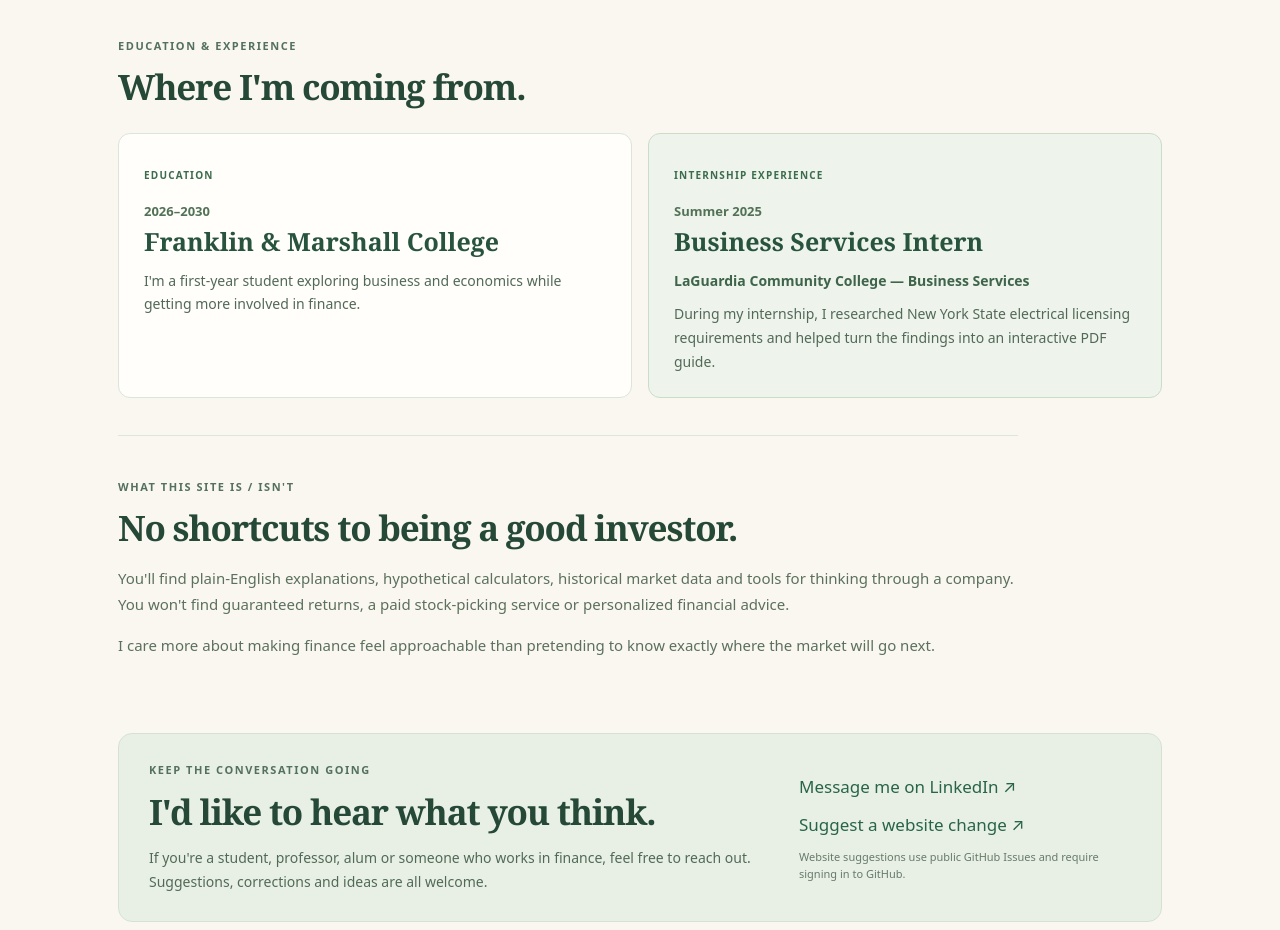
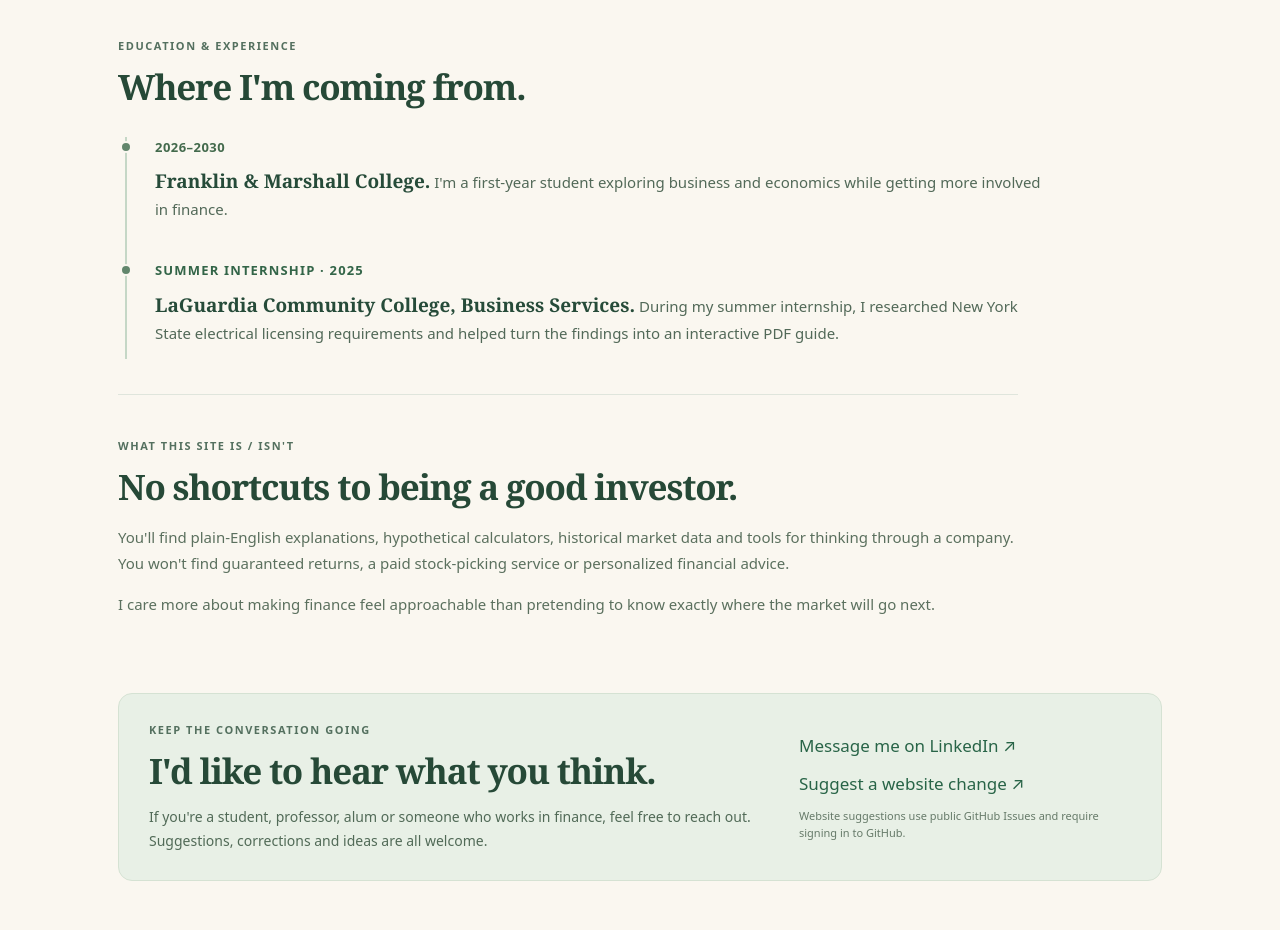
Before and after one commit to sohan660/Market-Notebook, a plain HTML site: page about.html in a window 1280 px wide. Shown: the part 1020-1950 px from the top of the page. Drawn offline with Linux system fonts and the light colour scheme.

Commit message:
Restore original education timeline and emphasize summer internship

```diff
--- a/about.html
+++ b/about.html
@@ -62,21 +62,16 @@
 <section class="about-background" aria-labelledby="about-background-heading">
   <span class="home-overline">EDUCATION &amp; EXPERIENCE</span>
   <h2 id="about-background-heading">Where I'm coming from.</h2>
-  <div class="about-background-grid">
-    <article class="about-background-card">
-      <span class="about-entry-type">EDUCATION</span>
-      <p class="about-entry-date">2026–2030</p>
-      <h3>Franklin &amp; Marshall College</h3>
-      <p>I'm a first-year student exploring business and economics while getting more involved in finance.</p>
-    </article>
-    <article class="about-background-card internship-card">
-      <span class="about-entry-type">INTERNSHIP EXPERIENCE</span>
-      <p class="about-entry-date">Summer 2025</p>
-      <h3>Business Services Intern</h3>
-      <p class="about-entry-org">LaGuardia Community College — Business Services</p>
-      <p>During my internship, I researched New York State electrical licensing requirements and helped turn the findings into an interactive PDF guide.</p>
-    </article>
-  </div>
+  <ol class="about-timeline" aria-label="Education and internship experience">
+    <li class="about-timeline-entry">
+      <span class="about-timeline-date">2026–2030</span>
+      <p><strong>Franklin &amp; Marshall College.</strong> I'm a first-year student exploring business and economics while getting more involved in finance.</p>
+    </li>
+    <li class="about-timeline-entry about-timeline-internship">
+      <span class="about-timeline-date">SUMMER INTERNSHIP · 2025</span>
+      <p><strong>LaGuardia Community College, Business Services.</strong> During my summer internship, I researched New York State electrical licensing requirements and helped turn the findings into an interactive PDF guide.</p>
+    </li>
+  </ol>
 </section>
 <section class="about-values" aria-labelledby="about-values-heading">
   <span class="home-overline">WHAT THIS SITE IS / ISN'T</span><h2 id="about-values-heading">No shortcuts to being a good investor.</h2>
--- a/refresh.css
+++ b/refresh.css
@@ -84,15 +84,23 @@
 .about-build-grid article>span{font:800 10px/1.4 system-ui,sans-serif;letter-spacing:.1em;color:#63806b}
 .about-page .about-build-grid h3{font:700 22px/1.25 Georgia,serif;margin:17px 0 10px;color:#28543e}
 .about-build-grid p{font:14px/1.65 system-ui,sans-serif;color:#586e5d;margin:0}
-.about-background-grid{display:grid;grid-template-columns:repeat(2,minmax(0,1fr));gap:16px;margin:24px 0 7px}
-.about-background-card{min-width:0;padding:25px 25px 23px;border:1px solid #dbe5d9;border-radius:12px;background:#fffefa}
-.about-background-card.internship-card{background:#eef4eb;border-color:#cbdcc9}
-.about-entry-type{display:inline-block;color:#3c6c4d;font:800 10px/1.4 system-ui,sans-serif;letter-spacing:.12em}
-.about-background-card .about-entry-date{font:750 13px/1.4 system-ui,sans-serif;color:#527257;margin:15px 0 7px}
-.about-page .about-background-card h3{font:700 25px/1.18 Georgia,serif;color:#28543e;padding:0;margin:0 0 12px}
-.about-background-card p{font:14px/1.7 system-ui,sans-serif;color:#526958;margin:0}
-.about-background-card .about-entry-org{font-weight:750;color:#3e644b;margin:0 0 10px}
-@media(max-width:680px){.about-background-grid{grid-template-columns:1fr}.about-background-card{padding:22px}}
+/* The original simple timeline: education and internship share the visual chronology,
+   but the internship has its own unmistakable label. */
+.about-timeline{list-style:none;border-left:2px solid #c5d7c6;margin:28px 0 5px 7px;padding:0}
+.about-timeline-entry{position:relative;margin:0;padding:1px 0 37px 28px}
+.about-timeline-entry:last-child{padding-bottom:12px}
+.about-timeline-entry::before{content:'';position:absolute;left:-7px;top:4px;width:12px;height:12px;border-radius:50%;background:#62866c;border:2px solid #faf7f0;box-sizing:border-box}
+.about-timeline-date{display:block;color:#436a4c;font:800 13px/1.5 system-ui,sans-serif;letter-spacing:.035em;margin-bottom:11px}
+.about-timeline-internship .about-timeline-date{letter-spacing:.09em;color:#336548}
+.about-timeline-entry p{font:15px/1.8 system-ui,sans-serif;color:#526958;margin:0;max-width:900px}
+.about-timeline-entry strong{font:700 19px/1.45 Georgia,'Times New Roman',serif;color:#264b39}
+@media(max-width:600px){
+  .about-timeline{margin-top:24px;margin-left:5px}
+  .about-timeline-entry{padding-left:22px;padding-bottom:31px}
+  .about-timeline-entry p{font-size:14px;line-height:1.75}
+  .about-timeline-entry strong{font-size:18px}
+  .about-timeline-date{font-size:12px}
+}
 .about-values{max-width:900px}
 .about-contact{display:flex;align-items:center;justify-content:space-between;gap:30px;background:#e8f0e6;border:1px solid #d5e2d3;border-radius:14px;padding:27px 30px;margin:30px 0 40px;scroll-margin-top:30px}
 .about-contact>div:first-child{max-width:620px}
```
Also changed, not shown: scripts/browser-smoke.mjs (+4 -4 lines), scripts/validate-site.mjs (+5 -4 lines).
